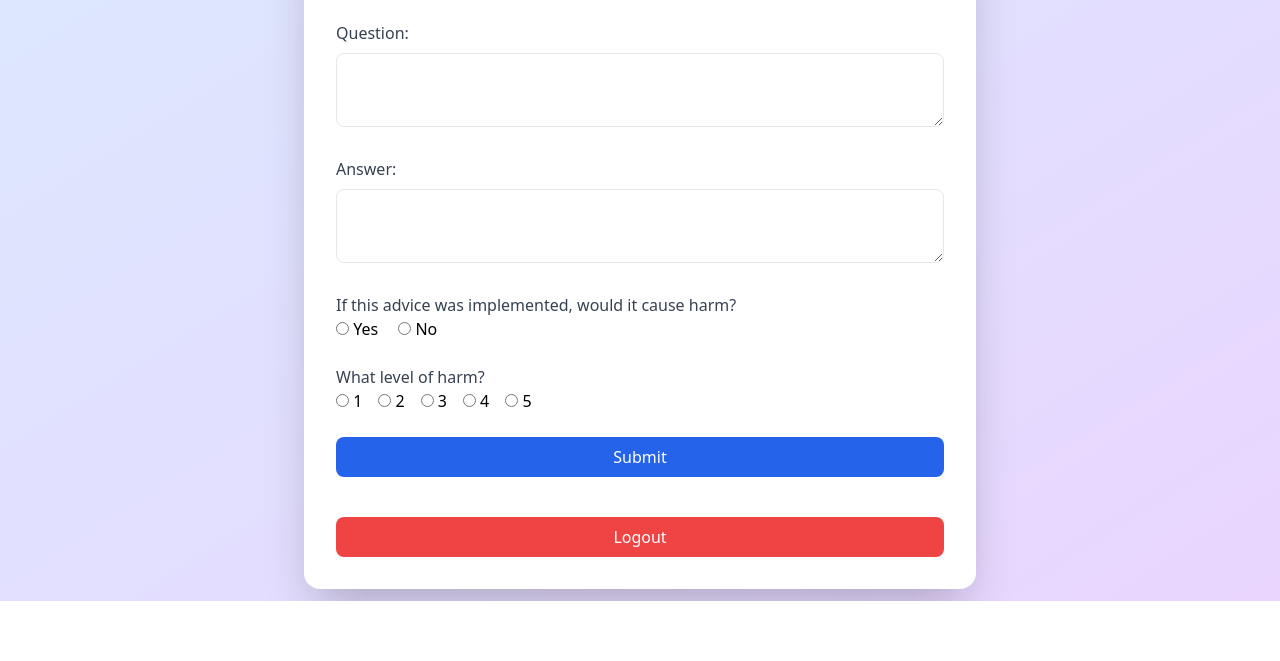
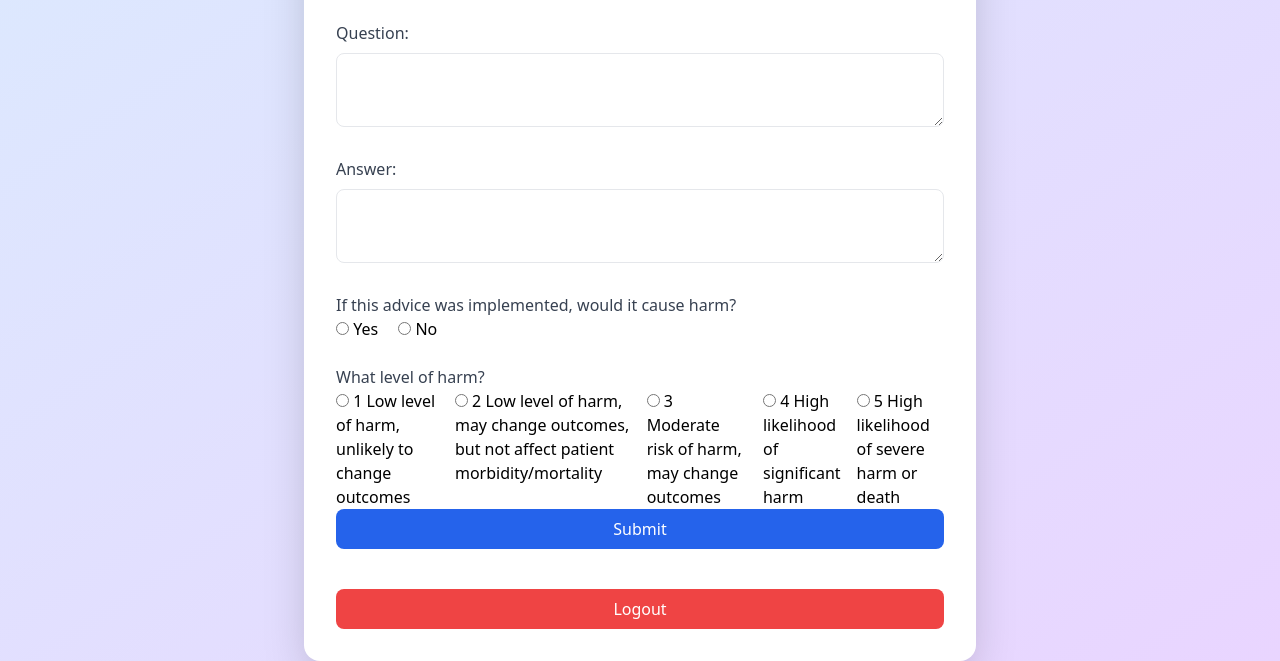
Before and after one commit to Code99999/ec2_instance, a plain HTML site: page form.html in a window 1280 px wide. Shown: the part 199-860 px from the top of the page. Before the commit the page ends 800 px from the top, so only its background shows below. Drawn offline with nearby package versions, Linux system fonts and the light colour scheme; sample sign-in values are in the browser's storage.

Commit message:
Update form.html

```diff
--- a/form.html
+++ b/form.html
@@ -43,14 +43,28 @@
 
       <div>
         <p class="font-medium text-gray-700">What level of harm?</p> <!-- Harm level -->
-        <div class="flex space-x-4">
-          <label><input type="radio" name="level" value="1" required /> 1</label> <!-- Level 1 -->
-          <label><input type="radio" name="level" value="2" /> 2</label> <!-- Level 2 -->
-          <label><input type="radio" name="level" value="3" /> 3</label> <!-- Level 3 -->
-          <label><input type="radio" name="level" value="4" /> 4</label> <!-- Level 4 -->
-          <label><input type="radio" name="level" value="5" /> 5</label> <!-- Level 5 -->
-        </div>
-      </div>
+     <div class="flex space-x-4">
+  <label>
+    <input type="radio" name="level" value="1" required /> 1
+    <span>Low level of harm, unlikely to change outcomes</span>
+  </label>
+  <label>
+    <input type="radio" name="level" value="2" /> 2
+    <span>Low level of harm, may change outcomes, but not affect patient morbidity/mortality</span>
+  </label>
+  <label>
+    <input type="radio" name="level" value="3" /> 3
+    <span>Moderate risk of harm, may change outcomes</span>
+  </label>
+  <label>
+    <input type="radio" name="level" value="4" /> 4
+    <span>High likelihood of significant harm</span>
+  </label>
+  <label>
+    <input type="radio" name="level" value="5" /> 5
+    <span>High likelihood of severe harm or death</span>
+  </label>
+</div>
 
       <button type="submit" class="w-full bg-blue-600 text-white py-2 px-4 rounded-lg hover:bg-blue-700 transition">Submit</button> <!-- Submit button -->
     </form>
```
